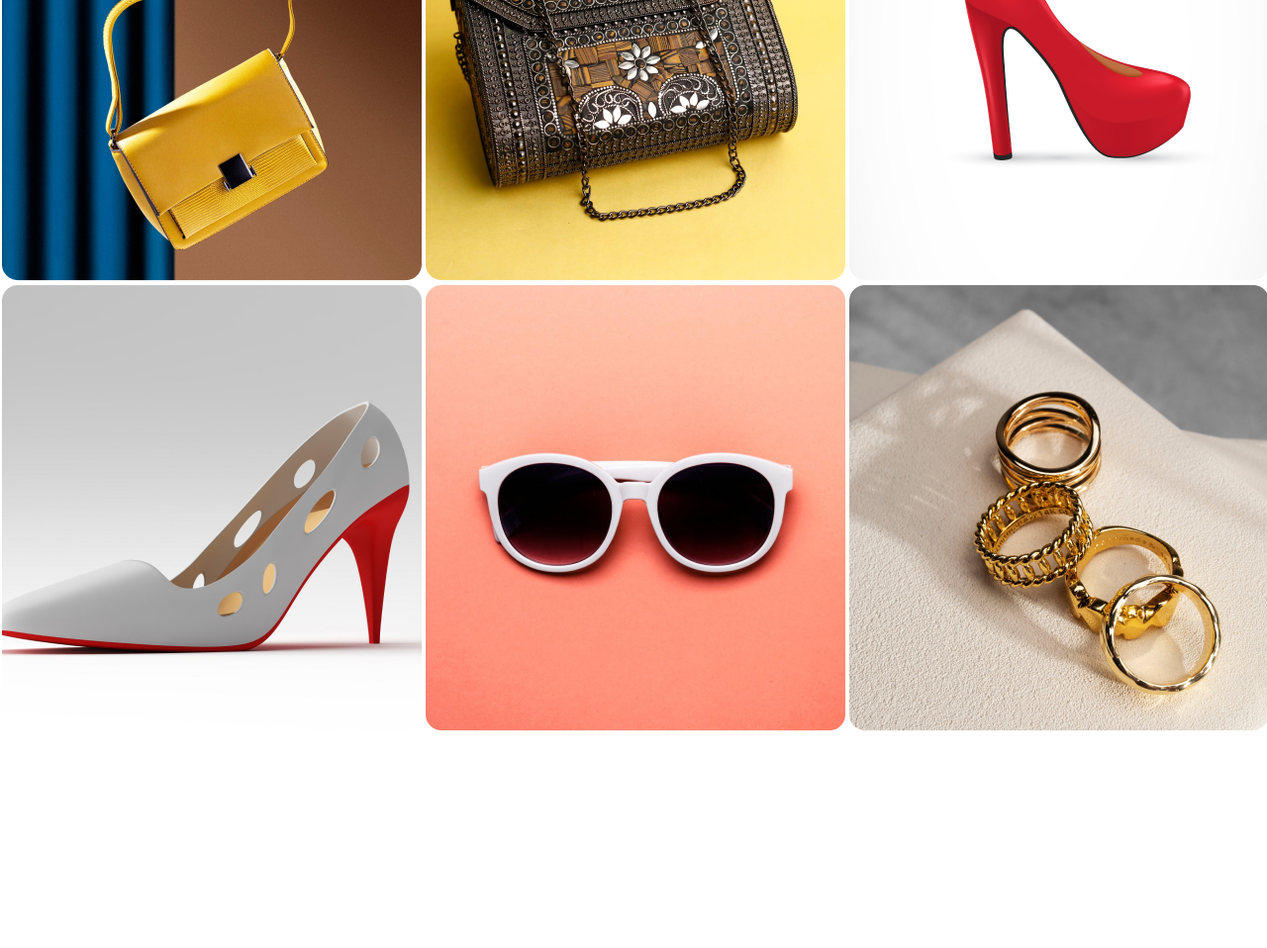
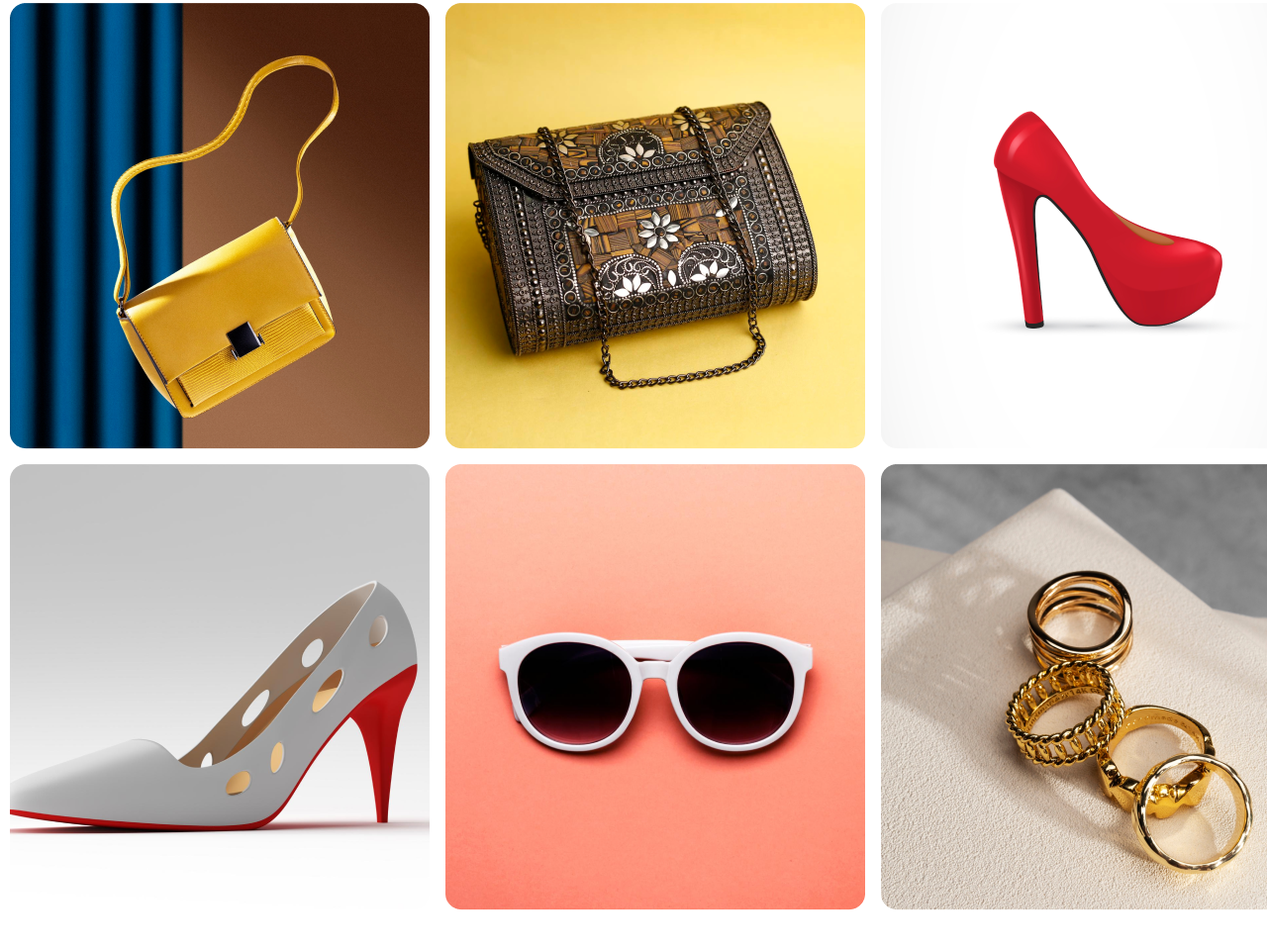
Before and after one commit to Roman9909/new-year-Project, a plain HTML site: page index.html in a window 1280 px wide. Shown: the part 4816-5774 px from the top of the page at 99% size. Before the commit the page ends 5639 px from the top, so only its background shows below. Drawn offline with Linux system fonts and the light colour scheme.

Commit message:
practice task

```diff
--- a/index.html
+++ b/index.html
@@ -104,6 +104,9 @@
                     <img src="asset/images/Rectangle 3.png" alt="">
                     <img src="asset/images/Rectangle 4.png" alt="">
                     <img src="asset/images/Rectangle 5.png" alt="">
+
+                </div>
+                <div class="shoping-pic2">
                     <img src="asset/images/Rectangle 6.png" alt="">
                     <img src="asset/images/Rectangle 7.png" alt="">
                     <img src="asset/images/Rectangle 8.png" alt="">
--- a/style.css
+++ b/style.css
@@ -390,9 +390,8 @@ top: 77%;
 .shoping{
     width: 1320px;
     height: 1163px;
-
     margin: 0 auto;
-    margin-top: 130px;
+    margin-top: 300px;
 }
 .shoping h4{
 color: rgb(255, 0, 0);
@@ -426,6 +425,15 @@ text-align: left;
 
 .shoping-pic{
     margin-top: 20px;
+    display: flex;
+    flex-wrap: wrap;
+    justify-content: space-around;
 
+}
+.shoping-pic2{
+    margin-top: 15px;
+    display: flex;
+    flex-wrap: wrap;
     justify-content: space-around;
+
 }
```
